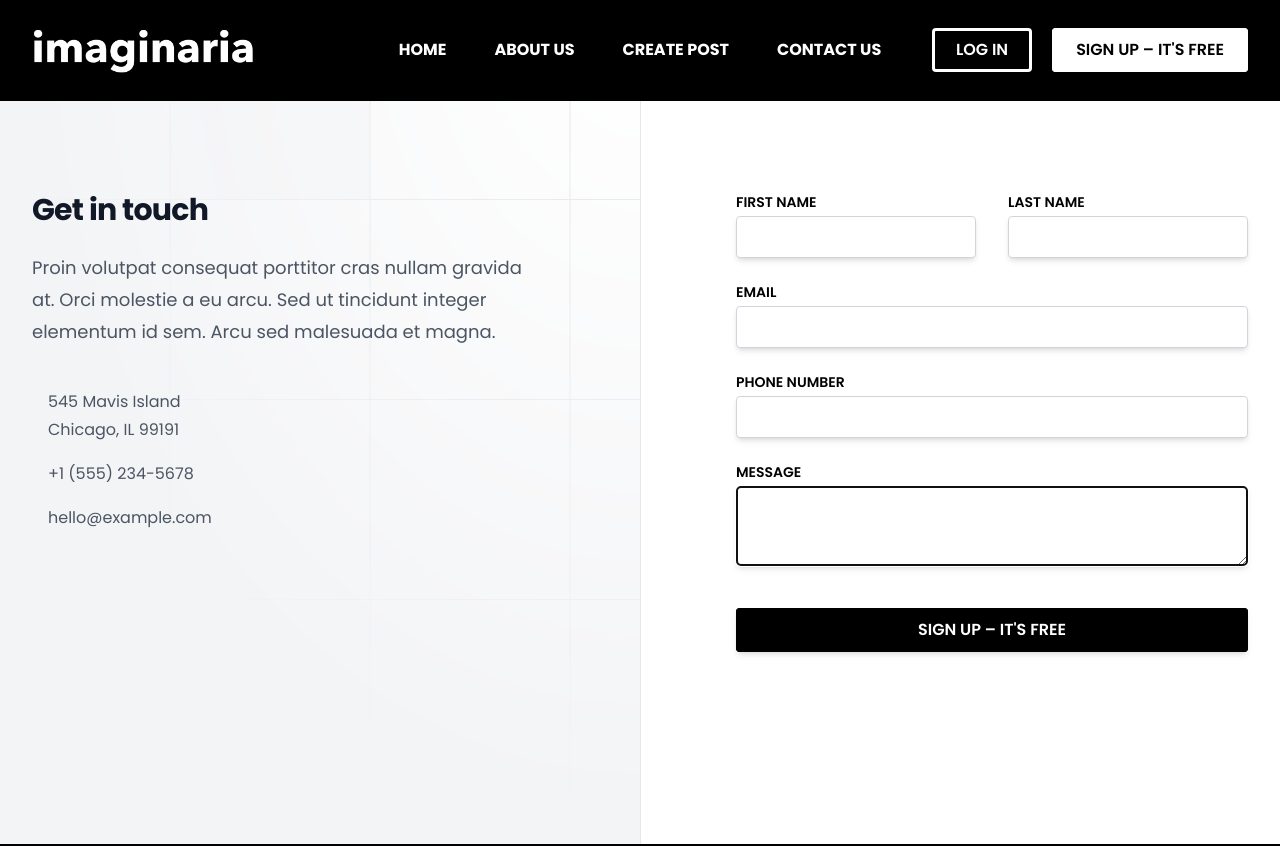
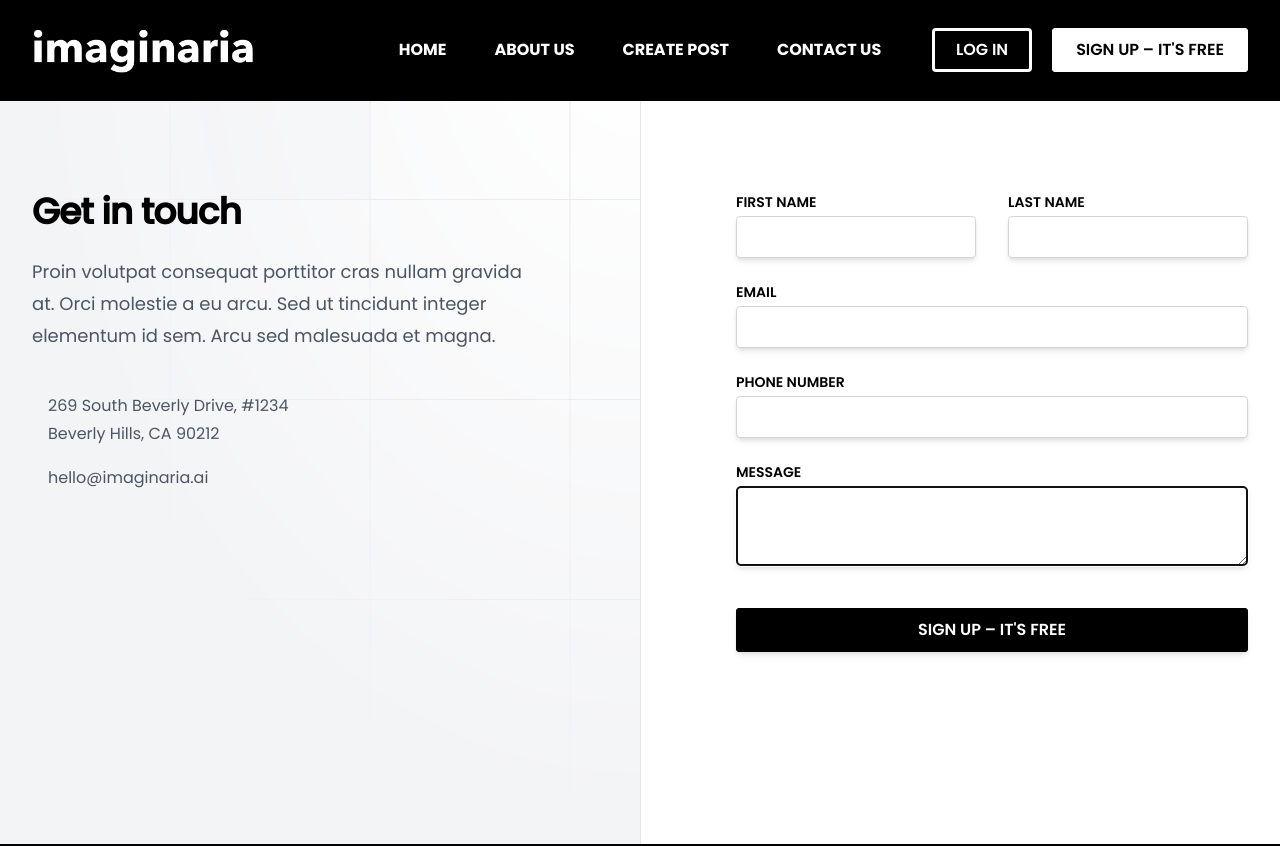
Before and after one commit to MuhammadMujtabaa/imaginaria-ai-images, a React (Vite) app: page /contact-us in a window 1280 px wide. Shown: the top 846 px of the page. Built offline with nearby package versions, Linux system fonts and the light colour scheme; the HTML template or start-up script is replaced by a standard one.

Commit message:
chore: contact us page content updated

```diff
--- a/src/pages/ContactUs/index.jsx
+++ b/src/pages/ContactUs/index.jsx
@@ -3,7 +3,10 @@ const ContactUS = () => {
   return (
     <div className="relative isolate bg-white">
       <div className="mx-auto grid max-w-7xl grid-cols-1 lg:grid-cols-2">
-        <div className="relative px-6 pb-20 pt-24 sm:pt-32 lg:static lg:px-8 lg:py-48">
+        <div
+          className="relative px-6 pb-20 pt-36 sm:pt-60 lg:static lg:px-8 lg:py-48"
+          // className="mx-auto max-w-7xl px-6 pt-36 sm:pt-60 lg:px-0 lg:pt-32"
+        >
           <div className="mx-auto max-w-xl lg:mx-0 lg:max-w-lg">
             <div className="absolute inset-y-0 left-0 -z-10 w-full overflow-hidden bg-gray-100 ring-1 ring-gray-900/10 lg:w-1/2">
               <svg
@@ -34,7 +37,7 @@ const ContactUS = () => {
                 />
               </svg>
             </div>
-            <h2 className="text-3xl font-bold tracking-tight text-gray-900 font-Poppins_bold">
+            <h2 className="text-2xl font-bold tracking-tight text-[#000000] sm:text-4xl font-Poppins_medium">
               Get in touch
             </h2>
             <p className="mt-6 text-lg leading-8 text-gray-600 font-Poppins_regular">
@@ -49,25 +52,12 @@ const ContactUS = () => {
                   {/* <BuildingOffice2Icon className="h-7 w-6 text-gray-400" aria-hidden="true" /> */}
                 </dt>
                 <dd>
-                  545 Mavis Island
+                  269 South Beverly Drive, #1234
                   <br />
-                  Chicago, IL 99191
+                  Beverly Hills, CA 90212
                 </dd>
               </div>
-              <div className="flex gap-x-4 font-Poppins_regular">
-                <dt className="flex-none">
-                  <span className="sr-only">Telephone</span>
-                  {/* <PhoneIcon className="h-7 w-6 text-gray-400" aria-hidden="true" /> */}
-                </dt>
-                <dd>
-                  <a
-                    className="hover:text-gray-900"
-                    href="tel:+1 (555) 234-5678"
-                  >
-                    +1 (555) 234-5678
-                  </a>
-                </dd>
-              </div>
+
               <div className="flex gap-x-4 font-Poppins_regular">
                 <dt className="flex-none">
                   <span className="sr-only">Email</span>
@@ -76,9 +66,9 @@ const ContactUS = () => {
                 <dd>
                   <a
                     className="hover:text-gray-900 font-Poppins_regular"
-                    href="mailto:hello@example.com"
+                    href="mailto:hello@imaginaria.ai"
                   >
-                    hello@example.com
+                    hello@imaginaria.ai
                   </a>
                 </dd>
               </div>
```
